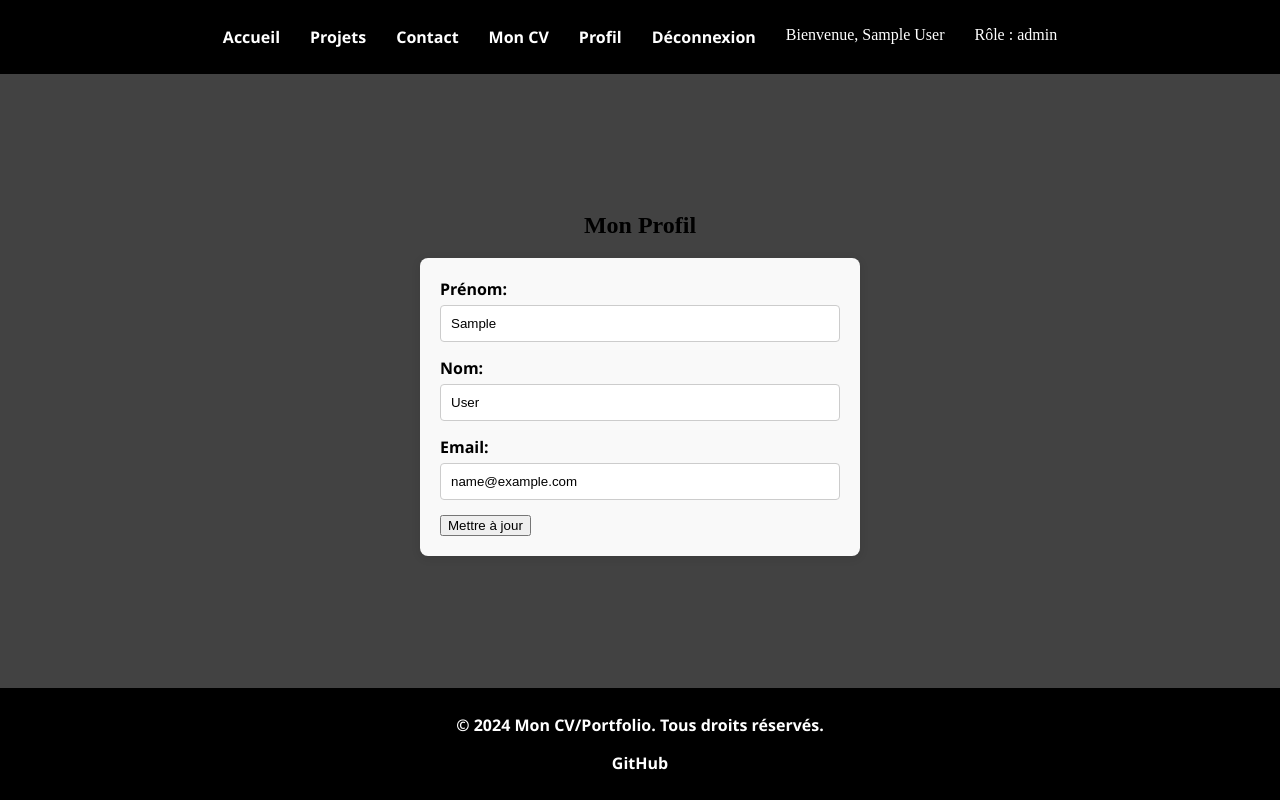
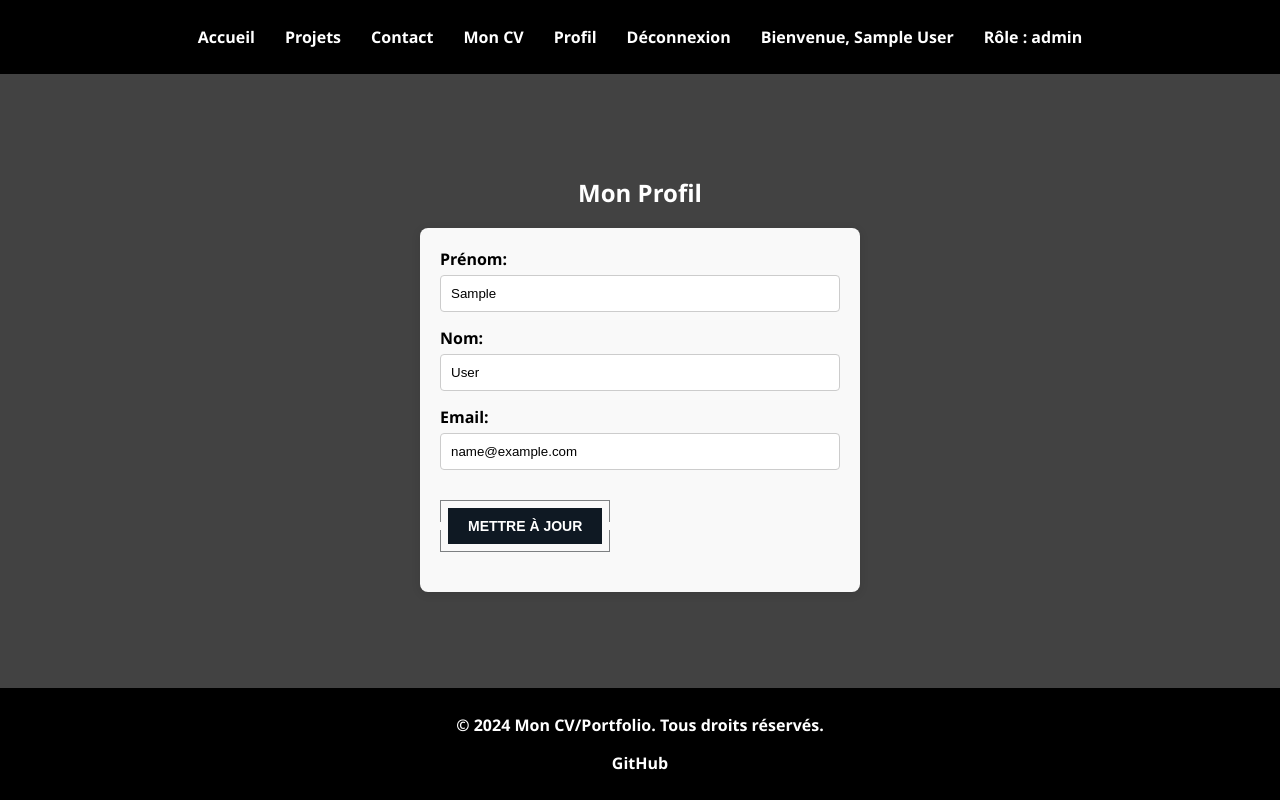
Before and after one commit to gonicolas12/tp-cv, a PHP site: page /profile.php in a window 1280 px wide. Run offline with PHP 8.4, Linux system fonts and the light colour scheme; the visitor is signed in with stand-in values (Sample User, id 1); tables that the repository leaves empty or names only in its code hold one stand-in row (values such as "Sample post").

Commit message:
CSS Update 2.0

```diff
--- a/assets/css/home.css
+++ b/assets/css/home.css
@@ -6,7 +6,10 @@ body {
 
 p,
 a,
-h1 {
+h1,
+h2,
+li {
+    font-weight: bold;
     font-family: 'Segoe UI', Tahoma, Geneva, Verdana, sans-serif;
     color: #ffffff;
 }
--- a/assets/css/login.css
+++ b/assets/css/login.css
@@ -5,6 +5,12 @@ main {
     justify-content: center;
     height: calc(100vh - 140px);
     padding: 20px;
+}
+
+p {
+    font-weight: bold;
+    font-family: 'Segoe UI', Tahoma, Geneva, Verdana, sans-serif;
+    color: #000000;
 }
 
 form {
--- a/contact.php
+++ b/contact.php
@@ -16,7 +16,7 @@ if ($_SERVER["REQUEST_METHOD"] == "POST") {
 <?php include 'includes/header.php'; ?>
 
 <main>
-    <h1>Contactez-moi</h1>
+    <h2>Contactez-moi</h2>
     <form method="post" action="">
         <label>Nom:</label>
         <input type="text" name="name" required>
--- a/profile.php
+++ b/profile.php
@@ -48,7 +48,11 @@ if ($_SERVER["REQUEST_METHOD"] == "POST") {
     <input type="text" name="last_name" value="<?php echo isset($user['last_name']) ? $user['last_name'] : ''; ?>" required>
     <label>Email:</label>
     <input type="email" name="email" value="<?php echo isset($user['email']) ? $user['email'] : ''; ?>" required>
-    <button type="submit">Mettre à jour</button>
-</form>
+    <button class="button">
+        <span class="button_lg">
+            <span class="button_sl"></span>
+            <span class="button_text">Mettre à jour</span>
+        </span>
+    </button></form>
 
 <?php include 'includes/footer.php'; ?>
```
